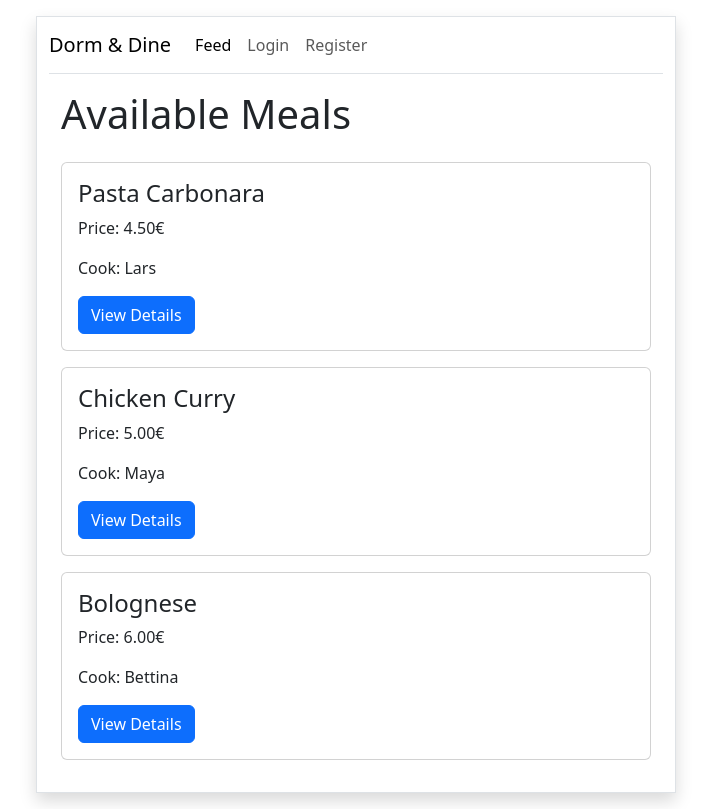
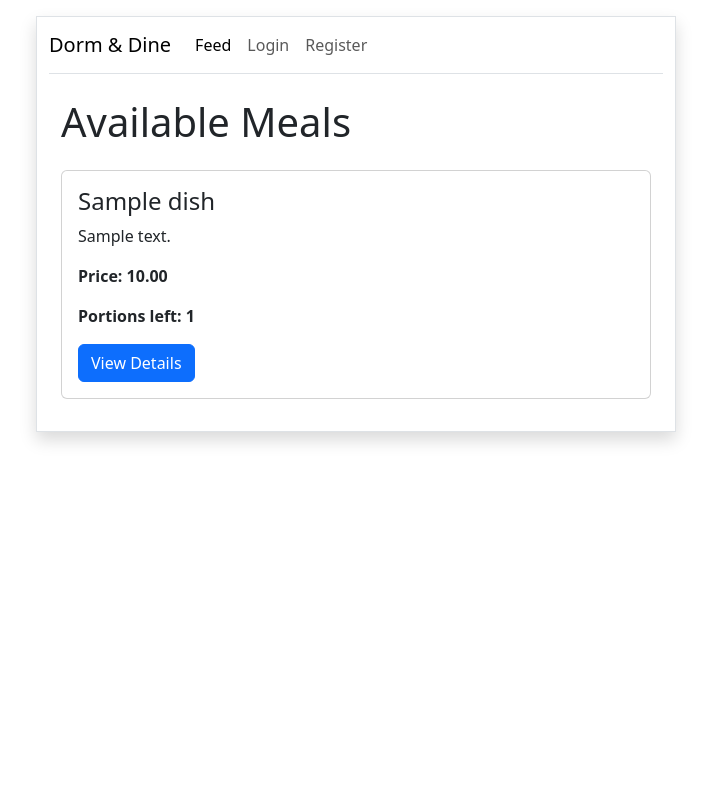
Before and after one commit to MrGreeeenTea/Dorm-Dine, a Flask app: page /feed in a window 1280 px wide. Shown: the whole page, without its empty margins (284-995 px from the left). After the commit the page ends 444 px from the top, so only its background shows below. Run offline with Flask 3, Linux system fonts and the light colour scheme; tables that the repository leaves empty hold one stand-in row (values such as "Sample post"); parts of the project's set-up code (start-up, migrations or seed data) failed here and were passed over; some libraries are stand-ins or nearby versions.

Commit message:
Update order flow and payment success

```diff
--- a/app.py
+++ b/app.py
@@ -28,19 +28,51 @@ def index():
 # feed von den meals
 @app.route('/feed')
 def feed():
-    dishes = db.session.execute(db.select(Dish).order_by(Dish.id)).scalars()
+    dishes = db.session.execute(db.select(Dish).order_by(Dish.id)).scalars().all()
     return render_template('feed.html', dishes=dishes)
 
 # einzelne Gerichte
 @app.route('/dishes/<int:dish_id>')
 def get_dish(dish_id):
-    dish = db.session.execute(Dish, dish.id).scalars()
-    return jsonify({"id": dish.id, "name": dish.name, "description": dish.description, "price": dish.price, "left_portions": dish.left_portions, "status": dish.status})
+    dish = db.get_or_404(Dish, dish_id)
+    return render_template('meal_detail.html', dish=dish)
+
+# Bestellübersicht
+@app.route('/order_view/<int: dish_id>')
+def order_view(dish_id):
+    dish = db.get_or_404(Dish, dish_id)
+    return render_template('order_view.html', dish = dish)
+
+# Payment Success Cash
+@app.route('/payment_success_cash/<int:dish_id>', methods=['POST'])
+def payment_success_cash(dish_id):
+    return render_template(dish_id, "Cash")
+
+# Payment Success PayPal
+@app.route('/payment_success_paypal/<int:dish_id>', methods=['POST'])
+def payment_success_paypal(dish_id):
+    return render_template(dish_id, "PayPal")
 
 # Gerichte posten
 @app.route('/post', methods=['GET', 'POST'])
 def post_meal():
     return "Coming soon"
+
+def complete_order(dish_id, payment_method):
+    dish = db.get_or_404(Dish, dish_id)
+
+    portions = request.form.get("portions", 1, type = int)
+
+    if portions < 1:
+        return render_template( 'order_view.html', dish = dish, error = "Please select at least one portion.")
+
+    if portions > dish.left_portions:
+        return render_template( 'order_view.html', dish = dish, error = "Not enough portions available.")
+
+    dish.left_portions = dish.left_portions - portions
+    db.session.commit()
+
+    return render_template( 'payment_success.html', dish = dish, portions = portions, payment_method = payment_method)
 
 # Profil anzeigen
 @app.route('/profile/<int:profil_id>')
@@ -57,11 +89,6 @@ def login():
 def register():
     return "Coming soon"
 
-# Bestellübersicht
-@app.route('/order_view')
-def order_view():
-    return "Coming soon"
-
 @app.route('/insert/sample')
 def run_insert_sample():
     insert_sample()
--- a/templates/feed.html
+++ b/templates/feed.html
@@ -1,37 +1,36 @@
 {% extends "base.html" %}
 
 {% block CONTENT %}
-<div class = "container">
+
+<div class = "container mt-4">
 <h1 class = "mb-4">Available Meals</h1>
-<div class = "card mb-3">
-<div class = "card-body">
-    <h4 class = "card-title">Pasta Carbonara </h4>
-    <p>Price: 4.50€</p>
-    <p>Cook: Lars</p>
-    <a href="/meal/1" class="btn btn-primary">
+
+{% if dishes %}
+    {% for dish in dishes %}
+
+        <div class = "card mb-3">
+        <div class = "card-body">
+            <h4 class = "card-title">{{dish.name}} </h4>
+
+        <p>{{dish.description}}</p>
+
+        <p><strong>Price:<strong>
+        {{ "%.2f"|format(dish.price)}}
+        </p>
+
+        <p><strong>Portions left:<strong>
+        {{ dish.left_portions }}
+        </p>
+
+        <a href = "{{ url_for('get_dish', dish_id = dish.id )}}" class="btn btn-primary">
         View Details
-    </a>
-</div>
-</div>
-<div class = "card mb-3">
-    <div class = "card-body">
-    <h4 class = "card-title"> Chicken Curry</h4>
-    <p>Price: 5.00€</p>
-    <p>Cook: Maya</p>
-    <a href="/meal/2" class="btn btn-primary">
-        View Details
-    </a>
-    </div>
-</div>
-<div class = "card mb-3">
-    <div class = "card-body">
-    <h4 class = "card-title"> Bolognese</h4>
-    <p>Price: 6.00€</p>
-    <p>Cook: Bettina</p>
-    <a href="/meal/3" class="btn btn-primary">
-        View Details
-    </a>
-    </div>
-</div>
+        </a>
+
+    {% endfor %}
+    {% else %}
+
+        <div class = "alert alert-info"> No meals available at the moment</div>
+
+{% endif %}
 </div>
 {% endblock %}
--- a/templates/meal_detail.html
+++ b/templates/meal_detail.html
@@ -12,7 +12,7 @@
 <p>Allergies: None</p>
 <p>Food Details: Pasta, Panchetta, Eggs, Parmesan</p>
 
-<a href = "/order_view" class = "btn btn-primary">
+<a href = "{{ url_for('order view', dish_id = dish.id )}}" class = "btn btn-primary">
     Order Meal
 </a>
 </div>
```
Also changed, not shown: templates/order_view.html (+31 -17 lines), templates/payment_success.html (added, +30 -0 lines), templates/payment_success_cash.html (deleted, +0 -19 lines), templates/payment_success_paypal.html (deleted, +0 -19 lines).
